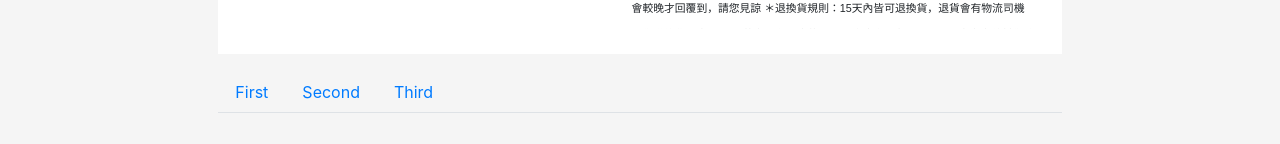
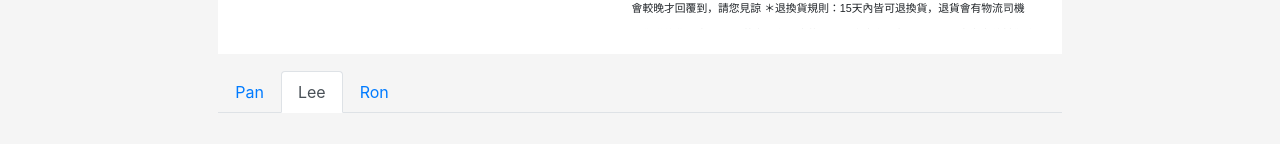
Before and after one commit to guyleaf/csie_restaurant, a Vue app in the folder csie_restaurant/: page /shop in a window 1280 px wide. Shown: the part 526-670 px from the top of the page. Built offline with nearby package versions, Linux system fonts and the light colour scheme.

Commit message:
CategoryTab 連接 FoodCardGroup 的tab屬性

```diff
--- a/csie_restaurant/src/components/CategoryTab.vue
+++ b/csie_restaurant/src/components/CategoryTab.vue
@@ -1,6 +1,6 @@
 <template>
     <div>
-        <b-tabs content-class="mt-3">
+        <b-tabs content-class="mt-3" class="CategoryTab">
             <b-tab v-for="(item,index) in tabs" :key="index" :title="item.title" :name="index" @click="jump(index)"></b-tab>
         </b-tabs>
     </div>
@@ -11,22 +11,12 @@
   export default {
       name:'CategoryTab',
       props:{
-          item:String
+          foodCategory:Array
       },
     data() {
       return {
           isActive: 0,
-          tabs: [
-          {
-            title: 'First'
-          },
-          {
-            title: 'Second'
-          },
-          {
-            title: 'Third'
-          }
-        ],
+          tabs: [],
         }
     },
     methods: {
@@ -71,22 +61,28 @@
         },
         handleScroll ()
         {
-            let scrollItems = document.querySelectorAll('.item-content')
+            let scrollItems = document.querySelectorAll('h1')
+            let header = document.querySelectorAll('nav')
             let scrollTop =document.documentElement.scrollTop
             for(var i=scrollItems.length-1;i>=0;i--)
             {
-                var ItmeY = scrollItems[i].offsetTop - document.body.scrollTop
+                var ItmeY = scrollItems[i].offsetParent.offsetTop+scrollItems[i].offsetTop+header[0].clientHeight
                 if(scrollTop>ItmeY)
                 {
                     this.isActive=i
                     break
                 }
             }
-            let tab = document.querySelectorAll('.nav-item>a')
+            let tabClass = document.querySelector('.CategoryTab')
+            let tab = tabClass.querySelectorAll('.nav-item>a')
             for(i=tab.length-1;i>=0;i--)   if(tab[i].className.indexOf("active") >= 0){tab[i].classList.remove("active") }
             tab[this.isActive].classList.add("active")
 
         },
+    },
+    created(){
+        for(let i=0;i<this.foodCategory.length;i++)
+            this.tabs.push({title:this.foodCategory[i]})
     },
     mounted () {
     window.addEventListener('scroll', this.handleScroll)
--- a/csie_restaurant/src/components/FoodCardGroup.vue
+++ b/csie_restaurant/src/components/FoodCardGroup.vue
@@ -1,5 +1,6 @@
 <template>
     <div class="container">
+        <CategoryTab :foodCategory="foodCategory" />
         <div class="row" v-for="category in foodCategories" :key="category.categoryId">
             <div class="row">
                 <h1>{{category.foodCategory}}</h1>
@@ -19,11 +20,13 @@
 </template>
 
 <script>
+import CategoryTab from "@/components/CategoryTab.vue";
 import FoodCard from "@/components/FoodCard.vue";
 export default {
     name: "FoodCardGroup",
     components: {
-        FoodCard
+        FoodCard,
+        CategoryTab
     },
     props:{
         foodCategory:Array,
@@ -35,12 +38,7 @@ export default {
     data()
     {
         return{
-            foodCategories:
-            [
-                {categoryId: 0,  foodCategory: this.foodCategory[0]},
-                {categoryId: 1,  foodCategory: this.foodCategory[1]},
-                {categoryId: 2,  foodCategory: this.foodCategory[2]},
-            ] ,
+            foodCategories:[],
             foodCards:
             [
                 {foodId: 0,  foodName: 'ShopRon',  imgPath: 'https://placekitten.com/300/300', foodDescription: '11111111',  foodTag: 'Ron', price:123},
@@ -61,13 +59,14 @@ export default {
             ] ,
         }
     },
-    computed:{
-
-    },
     methods:{
         sameTag:function(category){
             return this.foodCards.filter(i => i.foodTag === category)
         },
+    },
+    created(){
+        for(let i=0;i<this.foodCategory.length;i++)
+            this.foodCategories.push({categoryId: i,foodCategory: this.foodCategory[i]})
     }
 }
 </script>
--- a/csie_restaurant/src/views/Shop.vue
+++ b/csie_restaurant/src/views/Shop.vue
@@ -19,10 +19,6 @@
                                         ＊退換貨規則：15天內皆可退換貨，退貨會有物流司機與您聯絡收取商品。
                                         ＊若商品有瑕疵狀況可以隨時詢問客服，我們一定會完善幫您做好售後服務，謝謝！
                                         台灣總代理 艾海國際有限公司 AIHAI Tech'/>
-
-            <div>
-              <CategoryTab/>
-            </div>
               <FoodCardGroup :foodCategory='test'/>
         </div>
       </div>
@@ -34,7 +30,6 @@
 // @ is an alias to /src
 import ShopIntro from "@/components/ShopIntro.vue";
 import FoodCardGroup from "@/components/FoodCardGroup.vue";
-import CategoryTab from "@/components/CategoryTab.vue";
 import ShopDescription from "@/components/ShopDescription.vue";
 export default {
   name: "Shop",
@@ -42,8 +37,6 @@ export default {
     ShopIntro,
     ShopDescription,
     FoodCardGroup,
-    CategoryTab
-
   },
   data: function() {
     return {
```
